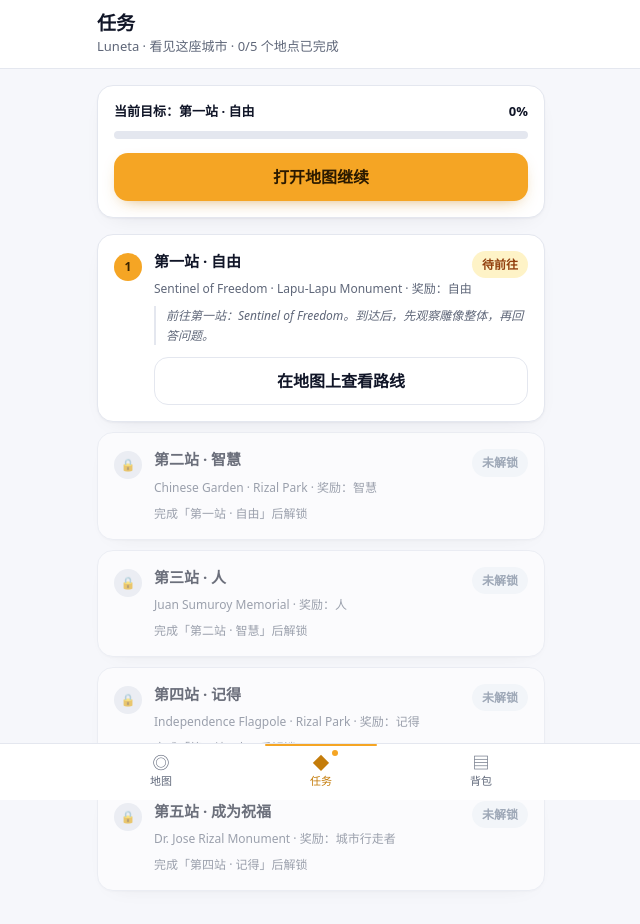
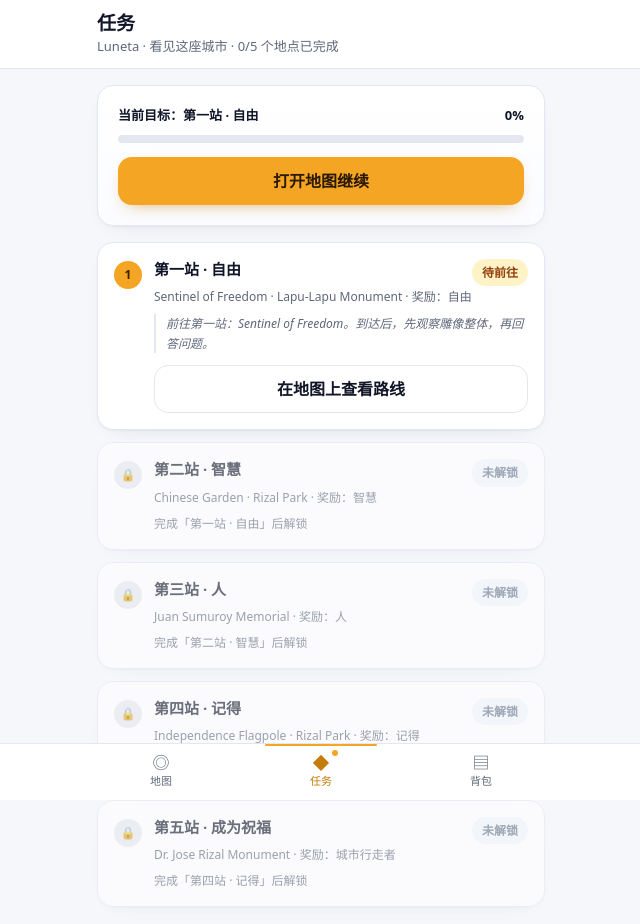
Before and after one commit to zemeiyu2-lgtm/mos-scene-hunt, a Next.js app: page /quest in a window 1280 px wide. Shown: the top 924 px of the page, without its empty margins (319-959 px from the left). Built offline with nearby package versions, Linux system fonts and the light colour scheme; no server answers.

Commit message:
style(scene-hunt): polish quest progression view

```diff
--- a/app/quest/page.tsx
+++ b/app/quest/page.tsx
@@ -38,7 +38,7 @@ export default function QuestPage() {
         complete ? <span className="chip bg-emerald-100 text-emerald-700">全部完成</span> : null
       }
     >
-      <div className="card p-4">
+      <div className="card story-card p-5">
         <div className="flex items-center justify-between">
           <p className="text-[13px] font-semibold">
             {complete ? "你已经走完整条路线" : current ? `当前目标：${current.title}` : "准备开始"}
@@ -57,7 +57,7 @@ export default function QuestPage() {
         )}
       </div>
 
-      <ul className="mt-4 space-y-2.5">
+      <ul className="mt-4 space-y-3">
         {statuses.map((row, index) => {
           const d = distances[row.scene.id];
           const isDone = row.status === "completed";
@@ -68,7 +68,7 @@ export default function QuestPage() {
           return (
             <li key={row.scene.id}>
               <div
-                className={`card p-4 ${isLocked ? "opacity-60" : ""} ${
+                className={`card p-4 transition-transform ${isLocked ? "opacity-60" : ""} ${
                   row.isActive ? "border-[var(--accent)]" : ""
                 }`}
               >
```
